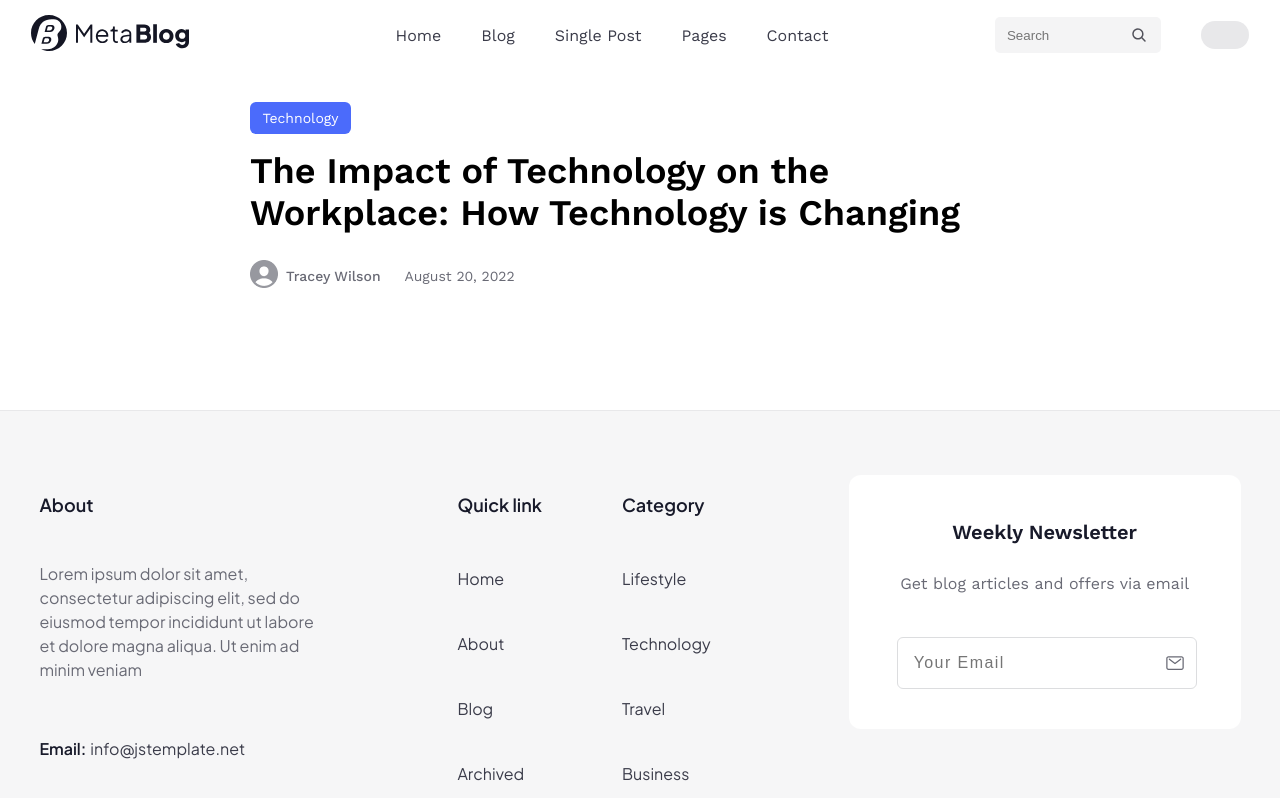
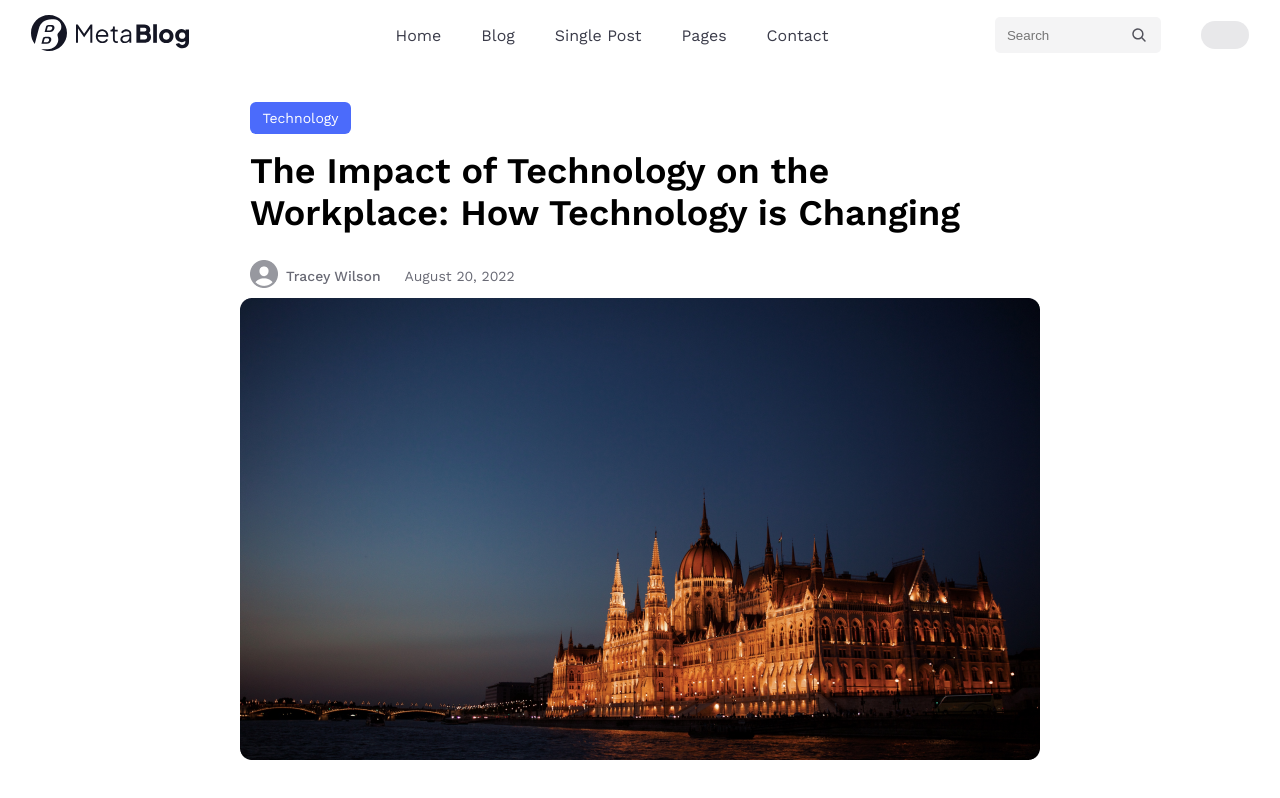
Before and after one commit to donerducktales/testproject, a Next.js app: page /singlepost in a window 1280 px wide. Shown: the top 798 px of the page. Built offline with nearby package versions, Linux system fonts and the light colour scheme.

Commit message:
почав робити секцію з картинкою blog-info_image

```diff
--- a/app/singlepost/page.tsx
+++ b/app/singlepost/page.tsx
@@ -29,7 +29,17 @@ export default function SinglePost() {
                   </div>
                </div>
             </div>
+            <div className="blog-info_image">
+               <Image
+                  src={beautifulBuilding}
+                  alt='beautifulBuilding'
+                  fill
+               />
+            </div>
          </section>
+         {/* <section className="paragraphs_section">
+
+         </section> */}
       </main>
    );
 }
--- a/app/singlepost/singlepost.css
+++ b/app/singlepost/singlepost.css
@@ -74,3 +74,22 @@
    font-size: 0.875rem;
    color: #696A75;
 }
+
+/* .paragraphs_section {
+   width: 100%;
+   margin: 32px 0px 32px 0px;
+   display: flex;
+   flex-direction: column;
+   align-items: center;
+} */
+
+.blog-info_image {
+   margin: 0 10px;
+}
+
+.blog-info_image {
+   max-width: 800px;
+   width: 100%;
+   position: relative;
+   height: 462px;
+}
```
